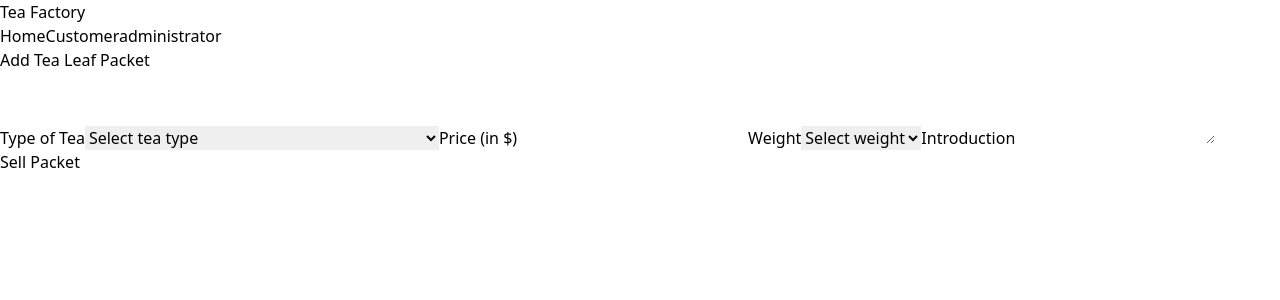
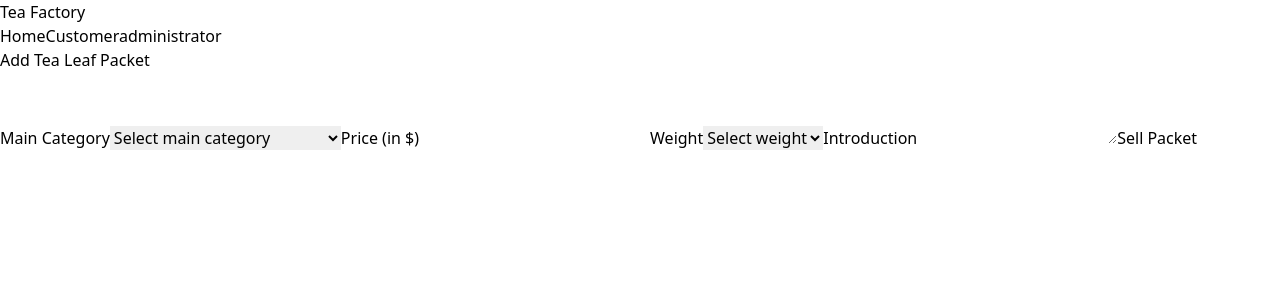
Before and after one commit to LAHIRUKBI/Tea-Factory-MERN, a React (Vite) app in the folder frontend/: page /addproduct in a window 1280 px wide. Shown: the top 300 px of the page. Built offline with nearby package versions, Linux system fonts and the light colour scheme.

Commit message:
add some field in form in Add product page

```diff
--- a/frontend/src/Pages/Add_product.jsx
+++ b/frontend/src/Pages/Add_product.jsx
@@ -3,20 +3,30 @@ import axios from 'axios';
 
 export default function Add_product() {
   const [formData, setFormData] = useState({
+    mainCategory: '',
     type: '',
     price: '',
     weight: '',
     introduction: '',
   });
 
-  const teaTypes = [
+  const teaCategories = {
+    "Traditional Tea Types": [
       "Green Tea", "Black Tea", "White Tea", "Oolong Tea", "Pu-erh Tea",
+    ],
+    "Herbal and Infused Variants": [
       "Chamomile Tea", "Peppermint Tea", "Rooibos Tea (Red Tea)", "Hibiscus Tea", "Lemongrass Tea",
+    ],
+    "Specialty and Regional Teas": [
       "Darjeeling Tea", "Assam Tea", "Matcha (Japanese Green Tea)", "Sencha (Traditional Japanese Tea)", "Ceylon Tea",
+    ],
+    "Flavored and Blended Teas": [
       "Earl Grey (Black Tea with Bergamot)", "Masala Chai", "Jasmine Green Tea", "Vanilla Rooibos", "Spiced Apple Tea",
-    "Genmaicha (Green Tea with Roasted Rice)", "Detox Tea (Blends of Green and Herbal Teas)", "Blue Pea Tea (Butterfly Pea Flower)",
-    "Turmeric Tea", "Yerba Mate"
-  ];
+    ],
+    "Unique and Wellness Teas": [
+      "Genmaicha (Green Tea with Roasted Rice)", "Detox Tea", "Blue Pea Tea (Butterfly Pea Flower)", "Turmeric Tea", "Yerba Mate",
+    ],
+  };
 
   const weights = ["50g", "100g", "250g", "500g", "1kg"];
 
@@ -26,10 +36,25 @@ export default function Add_product() {
       const response = await axios.post('http://localhost:3000/api/products', formData);
 
       alert('Tea packet added successfully!');
-      setFormData({ type: '', price: '', weight: '', introduction: '' });
+      setFormData({
+        mainCategory: '',
+        type: '',
+        price: '',
+        weight: '',
+        introduction: '',
+      });
     } catch (error) {
       console.error('Error adding tea packet:', error);
     }
+  };
+
+  const handleMainCategoryChange = (e) => {
+    const mainCategory = e.target.value;
+    setFormData({
+      ...formData,
+      mainCategory,
+      type: '', // Reset subcategory selection
+    });
   };
 
   return (
@@ -42,6 +67,22 @@ export default function Add_product() {
         className="w-full max-w-md bg-white bg-opacity-90 p-8 rounded-lg shadow-2xl space-y-6 border border-gray-300"
       >
         <label className="block">
+          <span className="text-gray-800 font-semibold">Main Category</span>
+          <select
+            className="form-select mt-2 block w-full rounded-lg border-black bg-transparent focus:ring-2 focus:ring-blue-400 focus:outline-none"
+            value={formData.mainCategory}
+            onChange={handleMainCategoryChange}
+            required
+          >
+            <option value="" disabled>Select main category</option>
+            {Object.keys(teaCategories).map((category, index) => (
+              <option key={index} value={category}>{category}</option>
+            ))}
+          </select>
+        </label>
+
+        {formData.mainCategory && (
+          <label className="block">
             <span className="text-gray-800 font-semibold">Type of Tea</span>
             <select
               className="form-select mt-2 block w-full rounded-lg border-black bg-transparent focus:ring-2 focus:ring-blue-400 focus:outline-none"
@@ -50,11 +91,13 @@ export default function Add_product() {
               required
             >
               <option value="" disabled>Select tea type</option>
-            {teaTypes.map((type, index) => (
+              {teaCategories[formData.mainCategory].map((type, index) => (
                 <option key={index} value={type}>{type}</option>
               ))}
             </select>
           </label>
+        )}
+
         <label className="block">
           <span className="text-gray-800 font-semibold">Price (in $)</span>
           <input
```
Also changed, not shown: 2 other files (tests, documents, lock files or other folders). Lines whose indentation alone changed are shown as unchanged.
